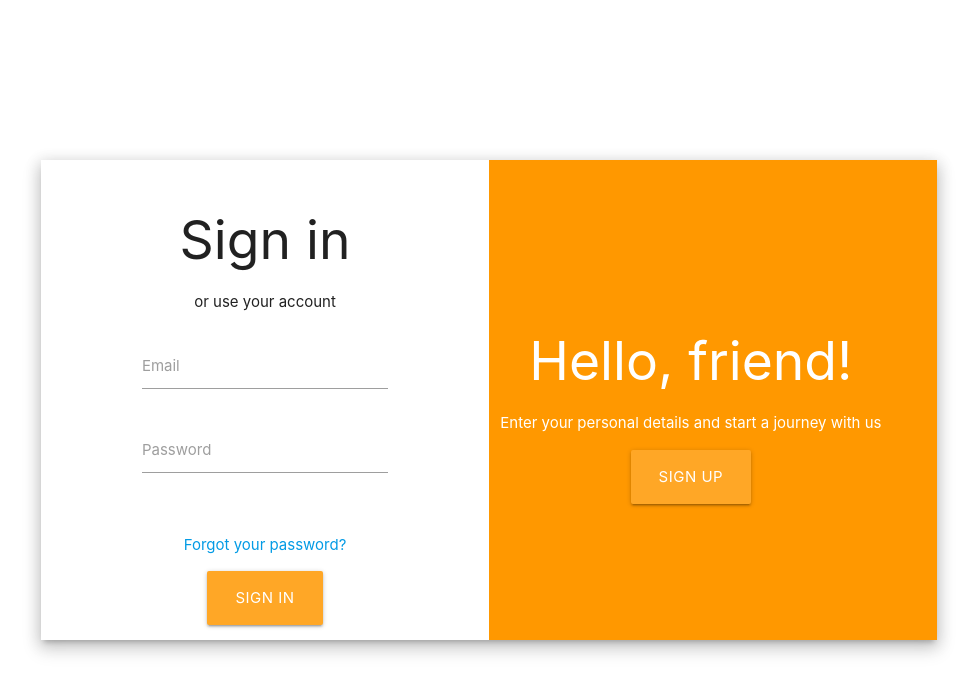
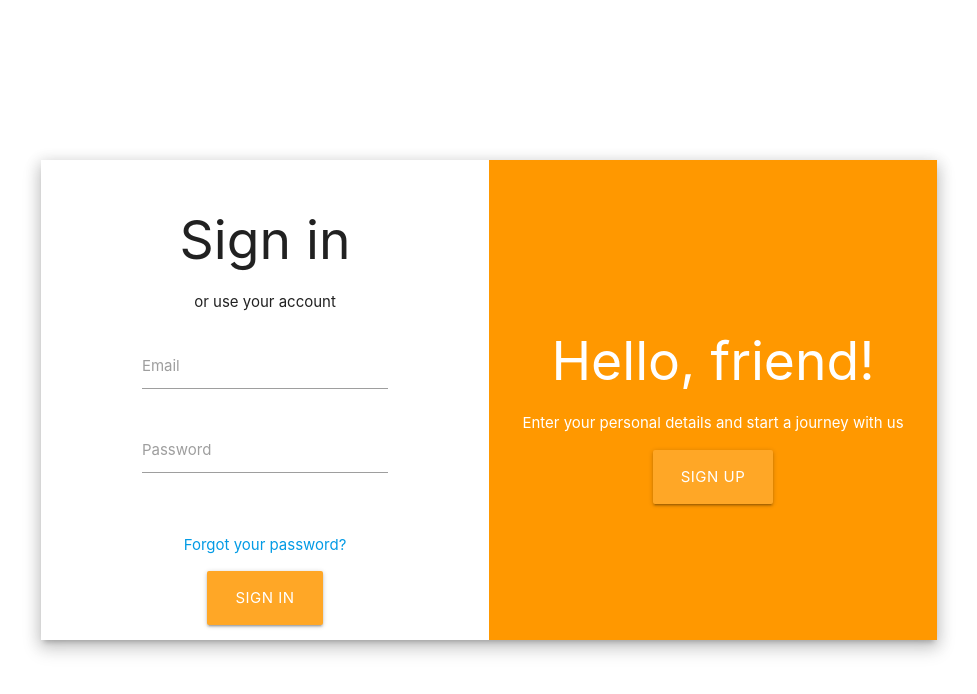
Before and after one commit to GuilhermeCarra/property-search-frontend, a React (Create React App) app: page /login in a window 1280 px wide. Shown: the top 694 px of the page, without its empty margins (151-1128 px from the left). Built offline with nearby package versions, Linux system fonts and the light colour scheme.

Commit message:
Style center fix

```diff
--- a/src/views/login/Login.js
+++ b/src/views/login/Login.js
@@ -51,7 +51,7 @@ function Login() {
           </div>
 
           <div className="col s12 m6 orange center white-text h-100 valign-wrapper">
-            <div className="section">
+            <div className="section col s12">
               <h2>Hello, friend!</h2>
               <p>Enter your personal details and start a journey with us</p>
               <Link to="/login/signup" className="waves-effect waves-light btn-large orange lighten-1">Sign up</Link>
```
